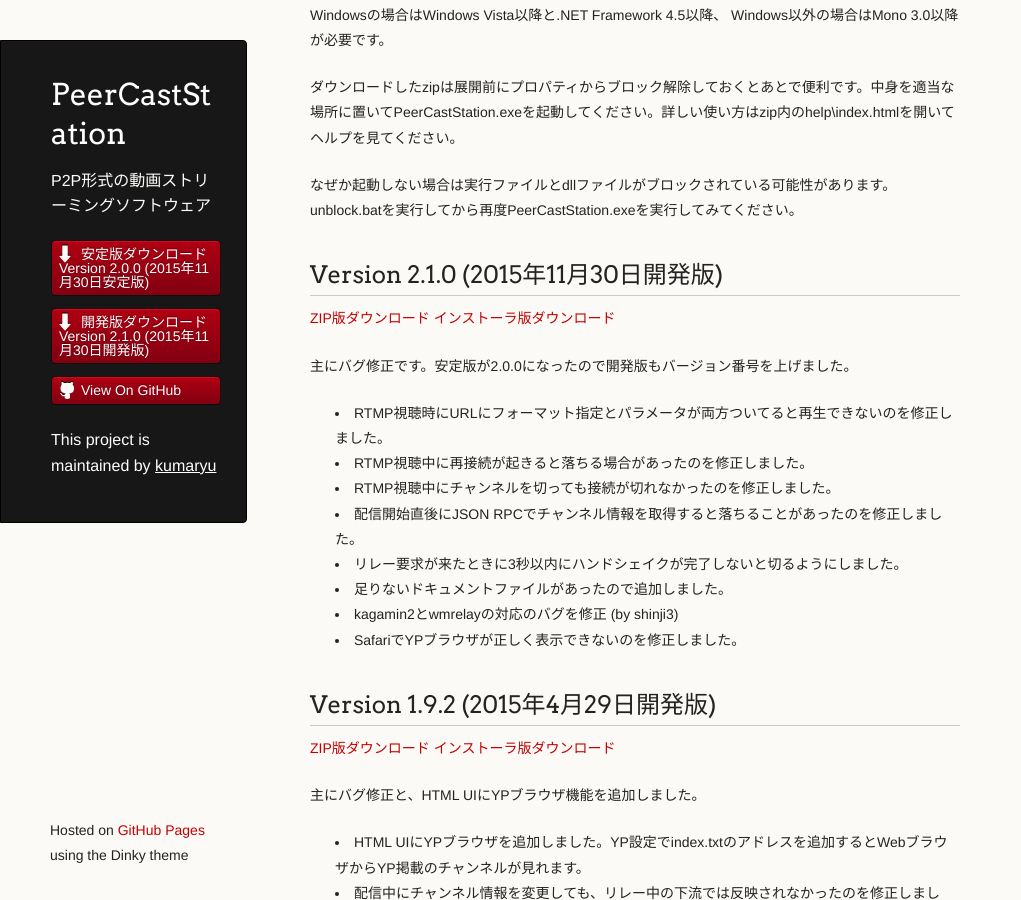
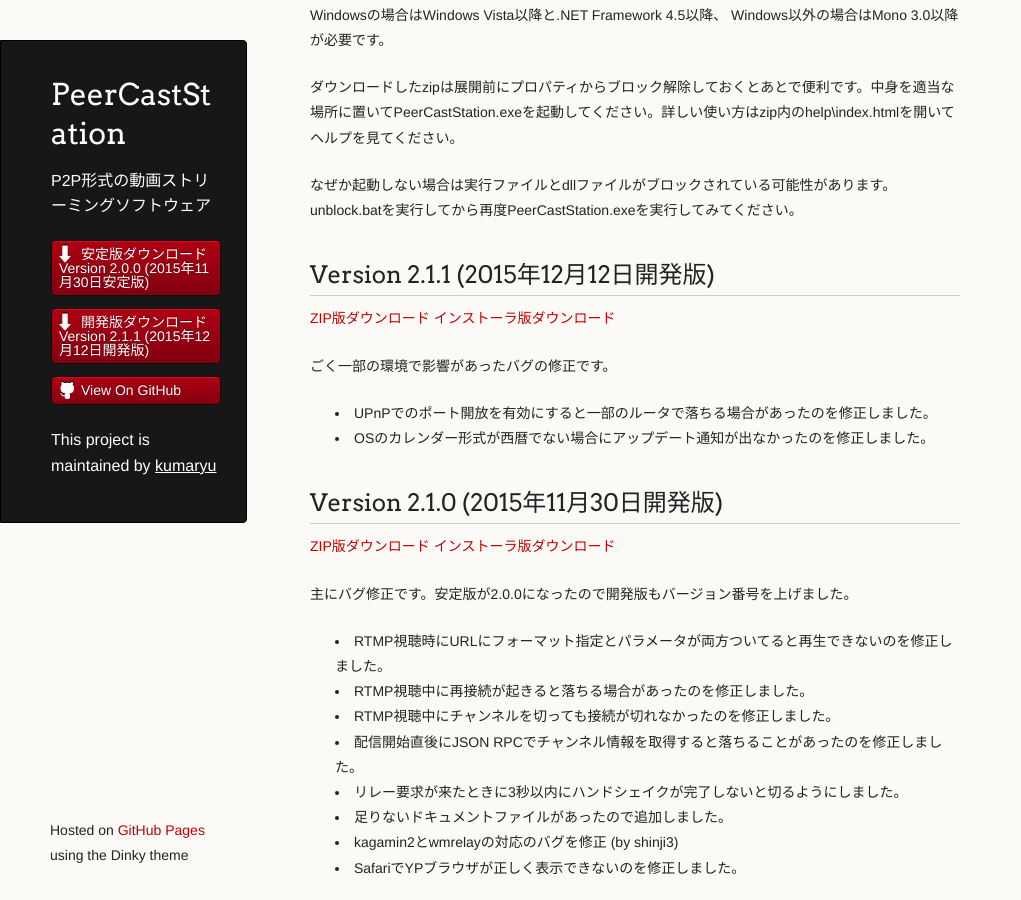
Before and after one commit to kumaryu/peercaststation, a Jekyll site: the page built from download-dev.mkd, in a window 1280 px wide and 900 px high, scrolled down 312 px. Shown: the whole window, without its empty margins (0-1021 px from the left). Built offline with Jekyll 4.4.1, drawn with Linux system fonts in a browser that asks for light colours.

Commit message:
開発版を2.1.1.0

```diff
--- a/_data/releasenotes.yml
+++ b/_data/releasenotes.yml
@@ -1,4 +1,22 @@
 ---
+- name: Version 2.1.1 (2015年12月12日開発版)
+  version: 2.1.1.0
+  channel: dev
+  notes: |
+    ごく一部の環境で影響があったバグの修正です。
+
+    * UPnPでのポート開放を有効にすると一部のルータで落ちる場合があったのを修正しました。
+    * OSのカレンダー形式が西暦でない場合にアップデート通知が出なかったのを修正しました。
+  date: Sat, 12 Dev 2015 12:00:00 +0900
+  url: http://www.pecastation.org/files/PeerCastStation-2.1.1.zip
+  enclosures:
+  - type: archive
+    url: http://www.pecastation.org/files/PeerCastStation-2.1.1.zip
+    length: 1590376
+  - type: installer
+    url: http://www.pecastation.org/files/PeerCastStation-2.1.1.exe
+    length: 2249729
+
 - name: Version 2.1.0 (2015年11月30日開発版)
   version: 2.1.0.0
   channel: dev
--- a/_layouts/default.html
+++ b/_layouts/default.html
@@ -24,7 +24,7 @@
           <a class="buttons" href="download-stable.html">安定版ダウンロード<br>Version 2.0.0 (2015年11月30日安定版)</a>
           </li>
           <li class="download" style="width:auto; height:auto">
-          <a class="buttons" href="download-dev.html">開発版ダウンロード<br>Version 2.1.0 (2015年11月30日開発版)</a>
+          <a class="buttons" href="download-dev.html">開発版ダウンロード<br>Version 2.1.1 (2015年12月12日開発版)</a>
           </li>
           <li style="width:auto"><a class="buttons github" href="https://github.com/kumaryu/peercaststation">View On GitHub</a></li>
         </ul>
```
